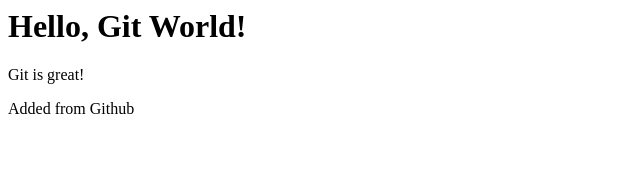
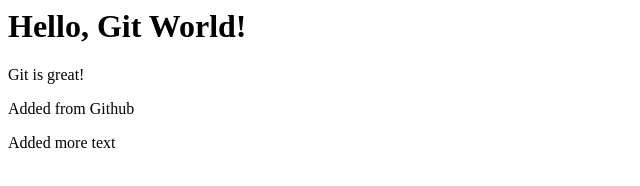
Before and after one commit to adamrozycki00/GitGithubMasterclass, a plain HTML site: page index.html in a window 1280 px wide. Shown: the whole page, without its empty margins (0-640 px from the left). Drawn offline with Linux system fonts and the light colour scheme.

Commit message:
Add some more text

```diff
--- a/index.html
+++ b/index.html
@@ -8,4 +8,8 @@
     <p>Added from Github</p>
 </div>
 
-<!-- Comment>
+<!-- Comment-->
+
+<div>
+    <p>Added more text</p>
+</div>
```
